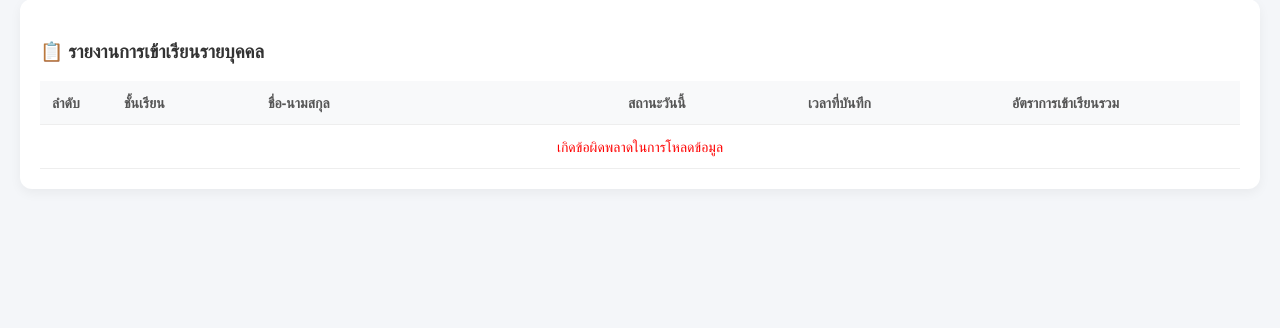
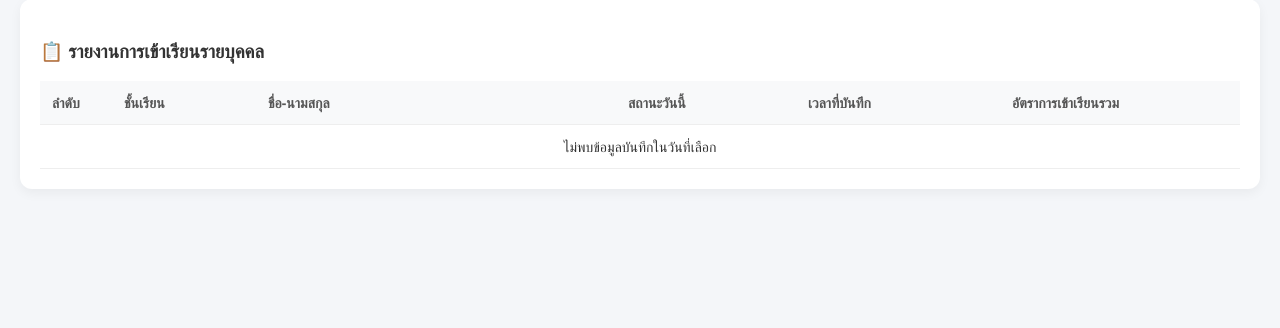
Before and after one commit to khathawutpoolperm89-coder/BTADBase, a Flask app: page /report in a window 1280 px wide. Shown: the part 340-668 px from the top of the page. Run offline with Flask 3, Linux system fonts and the light colour scheme; the visitor is signed in with stand-in values (Sample User, id 1); data that the repository does not hold is empty.

Commit message:
First commit for Render

```diff
--- a/templates/report.html
+++ b/templates/report.html
@@ -124,11 +124,10 @@
 
     tbody.innerHTML = '<tr><td colspan="6" style="text-align:center;">กำลังดึงข้อมูลจาก Google Sheets...</td></tr>';
 
-  // 🟢 ยิงไปที่ Flask API (ตามที่มีใน app.py)
-  fetch(`/get_attendance_report?date=${selectedDate}&class=${encodeURIComponent(selectedClass)}`)
+    // 🟢 แก้ไข URL ให้ตรงกับ @app.route('/api/get_report_data') ใน app.py
+    fetch(`/api/get_report_data?date=${selectedDate}&class=${encodeURIComponent(selectedClass)}`)
         .then(res => res.json())
         .then(response => {
-      // 🟢 ดึงข้อมูลจาก response.data
             let records = (response && response.data) ? response.data : [];
 
             if (!Array.isArray(records)) {
```
Lines whose indentation alone changed are shown as unchanged.
